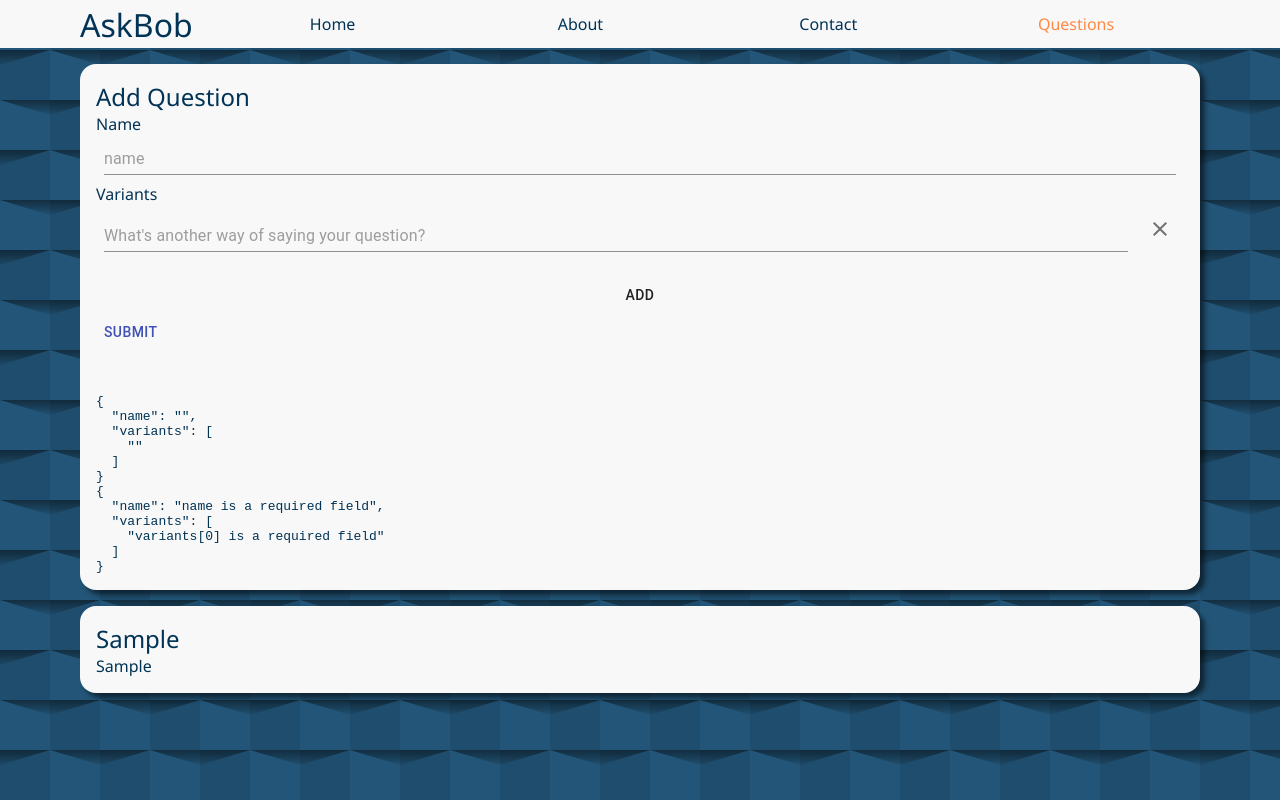
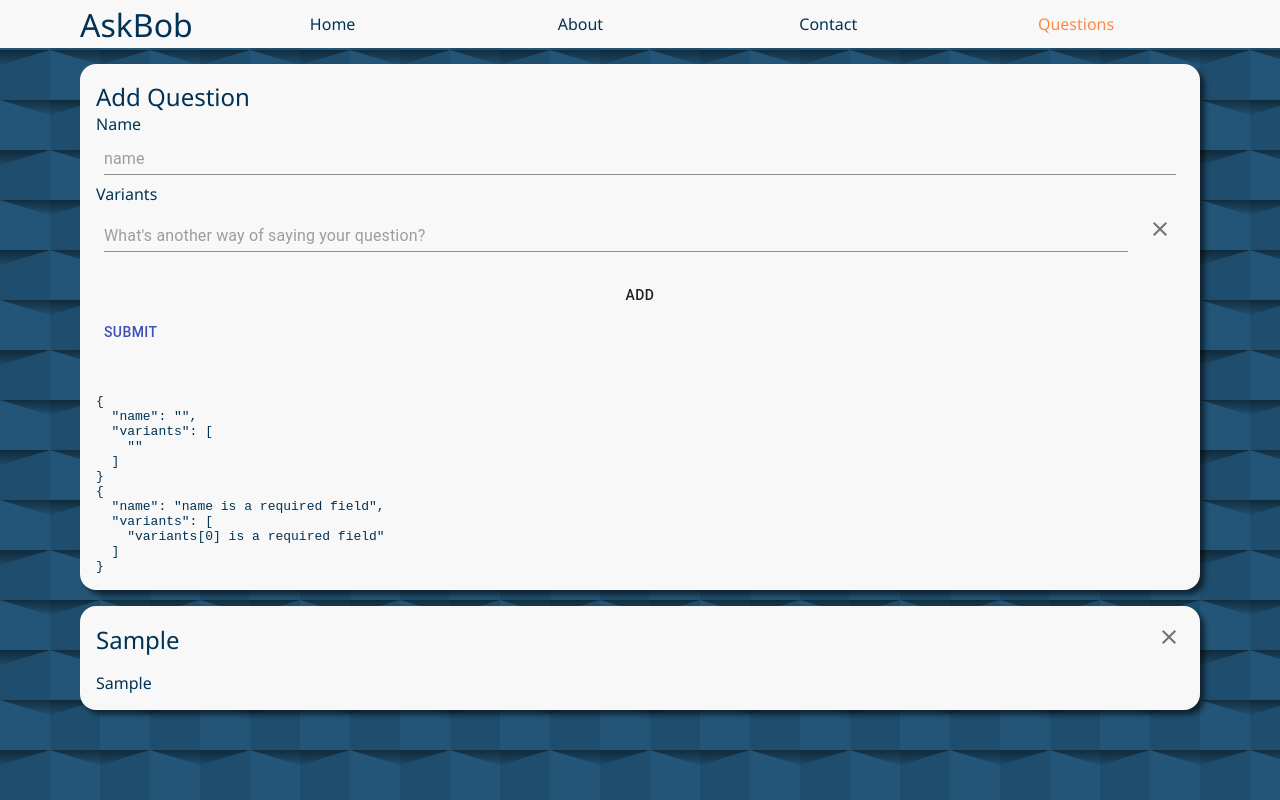
Before and after one commit to UCL-COMP0016-2020-Team-39/askbob-config, a React (Create React App) app: page /questions in a window 1280 px wide. Both pictures are taken after typing "Sample", "Sample" into the empty fields and a click on the button "SUBMIT". Built offline with nearby package versions, Linux system fonts and the light colour scheme.

Commit message:
added delete functionality

```diff
--- a/src/actions/questionsActions.js
+++ b/src/actions/questionsActions.js
@@ -1,4 +1,10 @@
-import { ADD_QUESTION } from "./types";
-export const addQuestion = question => {
-  return { type: ADD_QUESTION, payload: { question } };
-};
+import { ADD_QUESTION, DELETE_QUESTION } from "./types";
+export const addQuestion = question => ({
+  type: ADD_QUESTION,
+  payload: { question },
+});
+
+export const deleteQuestion = id => ({
+  type: DELETE_QUESTION,
+  payload: { id },
+});
--- a/src/components/Questions/Question/Question.js
+++ b/src/components/Questions/Question/Question.js
@@ -1,10 +1,29 @@
 import React from "react";
+import { IconButton } from "@material-ui/core";
+import { Clear } from "@material-ui/icons";
+import { useDispatch } from "react-redux";
+import { deleteQuestion } from "../../../actions/questionsActions";
+import useStyles from "./styles";
 
-const Question = ({ name, variants }) => {
+const Question = ({ id, name, variants }) => {
+  const dispatch = useDispatch();
+
+  const classes = useStyles();
+  const deleteThis = id => {
+    dispatch(deleteQuestion(id));
+  };
+
   return (
     <div className='card'>
-      <h2> {name}</h2>
-      <p>{variants.join("\n")}</p>
+      <header className={classes.header}>
+        <h2> {name}</h2>
+        <IconButton size='small' onClick={() => deleteThis(id)}>
+          <Clear />
+        </IconButton>
+      </header>
+      {variants.map(variant => (
+        <div>{variant}</div>
+      ))}
     </div>
   );
 };
--- /dev/null
+++ b/src/components/Questions/Question/styles.js
@@ -0,0 +1,10 @@
+import { makeStyles } from "@material-ui/core/styles";
+
+export default makeStyles(theme => ({
+  header: {
+    display: "flex",
+    justifyContent: "space-between",
+    alignItems: "baseline",
+    marginBottom: "1rem",
+  },
+}));
--- a/src/reducers/questionsReducer.js
+++ b/src/reducers/questionsReducer.js
@@ -13,6 +13,8 @@ const reducer = (state = initialState, action) => {
           variants: action.payload.question.variants,
         },
       ];
+    case actionTypes.DELETE_QUESTION:
+      return state.filter(question => question.id !== action.payload.id);
     default:
       return state;
   }
```
Also changed, not shown: src/components/AddQuestionForm/AddQuestionForm.js (+1 -7 lines).
